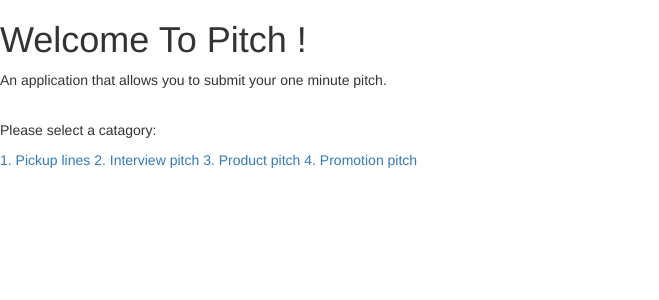
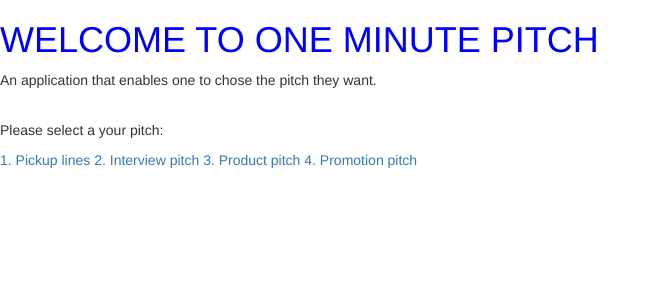
Before and after one commit to cliffnyendwe/My-pitch, a Flask app: page / in a window 1280 px wide. Shown: the part 51-351 px from the top of the page, without its empty margins (0-659 px from the left). Run offline with Flask 2, Linux system fonts and the light colour scheme; some libraries are stand-ins or nearby versions.

Commit message:
created index.css for styles

```diff
--- a/app/main/forms.py
+++ b/app/main/forms.py
@@ -9,7 +9,7 @@ class UpdateProfile(FlaskForm):
 
 
 class PostForm(FlaskForm):
-    category = SelectField('Category',choices=[('dadjokes','DadJokes'),('til','TIL'),('showerthoughts','ShowerThoughts')])
+    pitch = SelectField('pitch',choices=[('pickup lines','pickup lines'),('interview pitch','interview pitch'),('product pitch','product pitch')])
     title = StringField('Post title',validators=[DataRequired()])
     post = TextAreaField('Write your post',validators=[DataRequired()])
     submit = SubmitField('Submit')
--- a/app/main/views.py
+++ b/app/main/views.py
@@ -20,7 +20,7 @@ def pitch(pitch_name):
   title = f'{pitch}'
   posts = Post.get_posts(pitch)
 
-  return render_template('category.html', title = title, category = category, posts = posts)
+  return render_template('category.html', title = title, pitch = pitch, posts = posts)
 
 
 @main.route('/pitch/comments/<int:id>')
--- /dev/null
+++ b/app/static/css/index.css
@@ -0,0 +1,3 @@
+h1{
+    color:blue;
+}
--- a/app/templates/base.html
+++ b/app/templates/base.html
@@ -9,7 +9,5 @@
 {%block styles %}
   {{super()}}
   <link rel="stylesheet" type= "text/css" href="{{url_for('static',filename='css/index.css')}}">
-  <link href="https://fonts.googleapis.com/css?family=Montserrat:400,500,600,700|Raleway:400,500,600" rel="stylesheet">
-
 
   {% endblock %}
--- a/app/templates/category.html
+++ b/app/templates/category.html
@@ -4,8 +4,8 @@
 
 {% block content %}
 <div id="category">
-  <h2>Welcome to {{category | title }}</h2>
-  <a class="btn btn-primary text-center " href="{{url_for('main.new_post', ct_name=category)}}"><span class="glyphicon glyphicon-plus"
+  <h2>Welcome to {{pitch | title }}</h2>
+  <a class="btn btn-primary text-center " href="{{url_for('main.new_post', pitch_name=pitch)}}"><span class="glyphicon glyphicon-plus"
       aria-hidden="true"></span> Post a Pitch</a>
   <hr>
 
--- a/app/templates/index.html
+++ b/app/templates/index.html
@@ -1,17 +1,24 @@
 {% extends 'base.html'%}
+
+{% block styles%}
+{{ super() }}
+<link rel="stylesheet" type="text/css" href="{{url_for('static',filename='css/index.css')}}">
+
+{% endblock %}
+
 
 {% block content %}
 
-<h1>Welcome  To  Pitch !</h1>
+<h1>WELCOME TO ONE MINUTE PITCH</h1>
 <p
 
 
 
 
 
->An application that allows you to submit your one minute pitch.</p>
+>An application that enables one to chose the pitch they want.</p>
 <br>
-<p >Please select a catagory:</p>
+<p >Please select a your pitch:</p>
       <a  href="/pitch/promotion pitch">1. Pickup lines</a>
       <a  href="/pitch/interview pitch">2. Interview pitch</a>
       <a  href="/pitch/product pitch">3. Product pitch</a>
```
Also changed, not shown: app/static/css/index.html (deleted).
